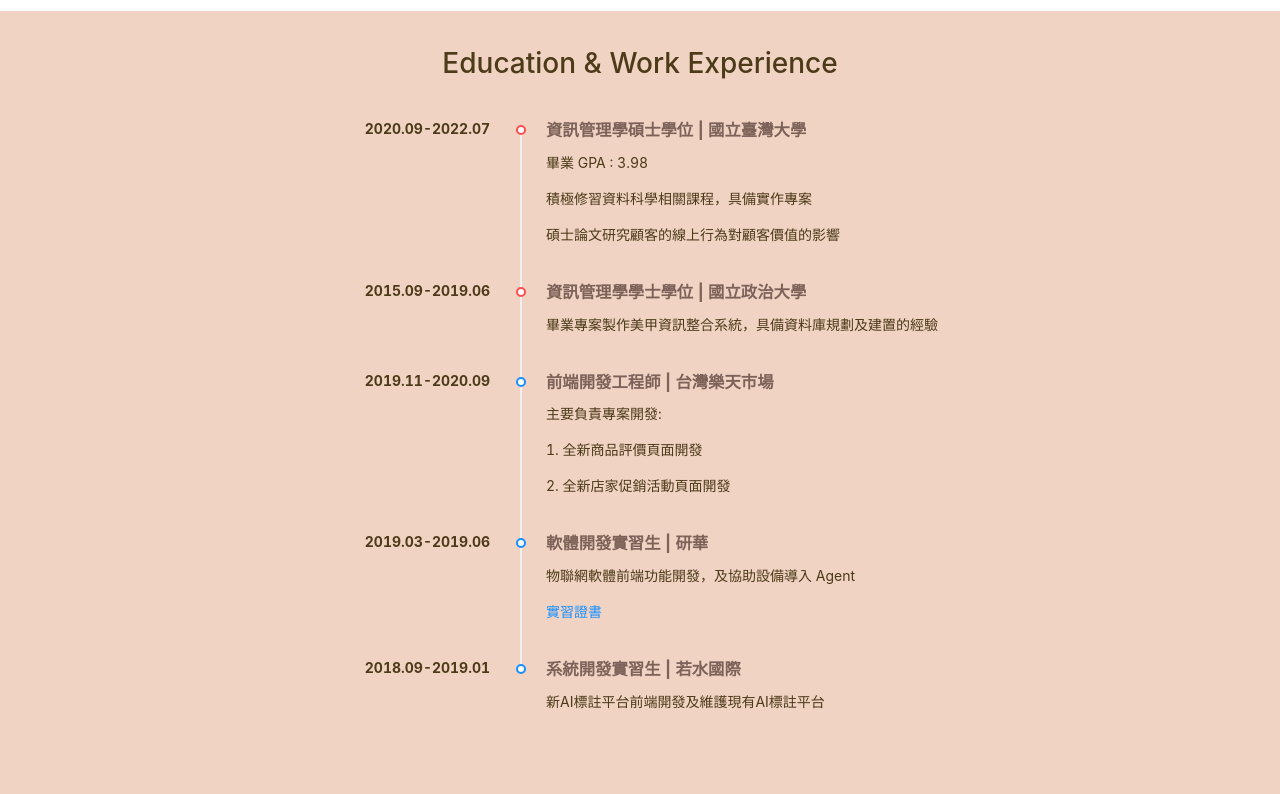
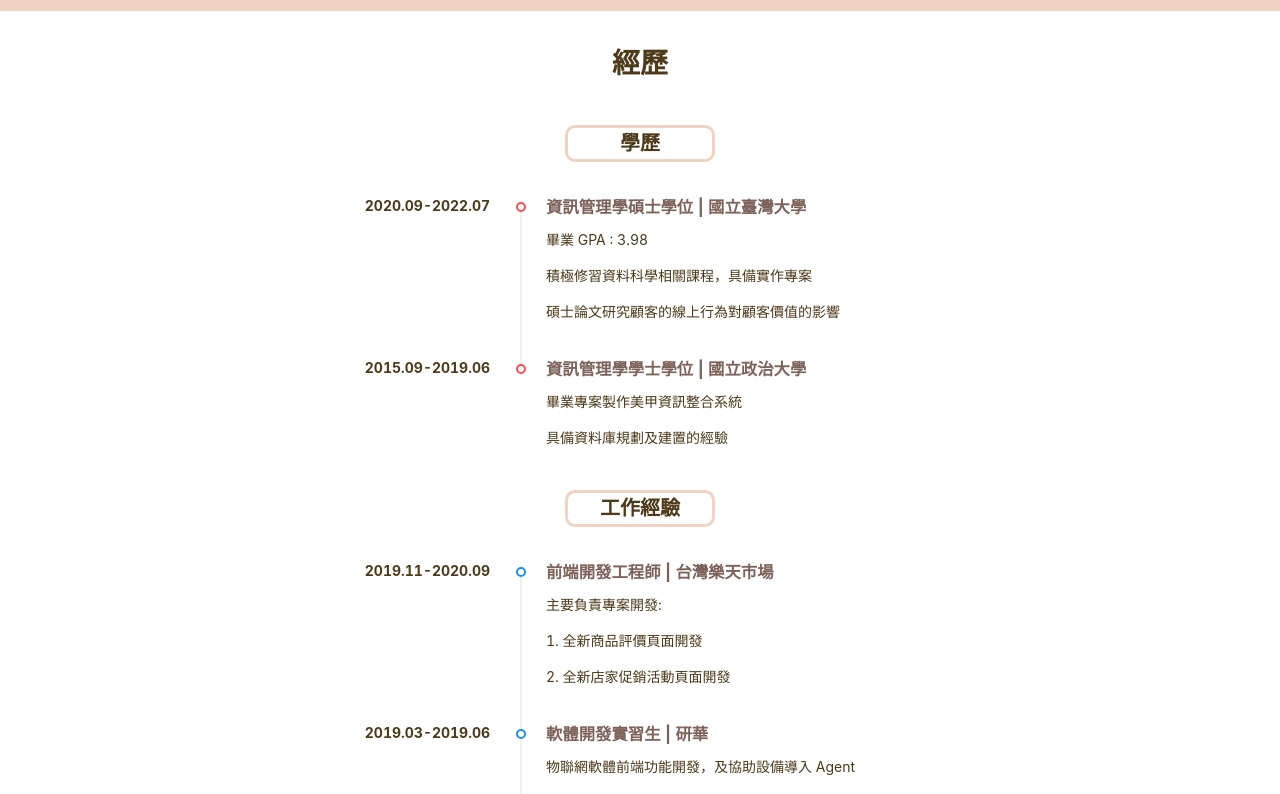
Before and after one commit to HsinShan/Portfolio-Blog, a React (Create React App) app: page / in a window 1280 px wide. Shown: the part 600-1394 px from the top of the page. Built offline with nearby package versions, Linux system fonts and the light colour scheme.

Commit message:
Seperate experience components

```diff
--- a/src/assets/style/main/education.scss
+++ b/src/assets/style/main/experience.scss
@@ -1,7 +1,18 @@
 @import "../base";
 
-.education {
+.experience {
     padding: 10px 0;
+
+    .title {
+        font-size: 20px;
+        color: $font-brown;
+        font-weight: bold;
+        width: 150px;
+        margin: 0px auto 40px;
+        border-radius: 10px;
+        border: 3px solid #f0d3c3;
+    }
+
 }
 .ant-timeline.ant-timeline-label .ant-timeline-item-label {
     color: $font-brown;
--- a/src/assets/style/main/index.scss
+++ b/src/assets/style/main/index.scss
@@ -3,10 +3,12 @@
 .block {
     padding: 30px 50px;
     text-align: center;
+    background-color: $page-background;
     img {
         margin: 20px;
     }
     h1 {
+        font-weight: bold;
         margin-bottom: 30px;
     }
     h3 {
@@ -16,5 +18,5 @@
 }
 
 .block2 {
-    background-color: $page-background;
+    background-color: white;
 }
--- a/src/components/main/education.js
+++ b/src/components/main/education.js
@@ -1,10 +1,10 @@
 import React from "react";
 import { Timeline } from "antd";
-import "../../assets/style/main/education.scss";
 
 const Education = () => {
   return (
     <div className="education">
+      <div className="title">學歷</div>
       <Timeline mode="left">
         <Timeline.Item label="2020.09-2022.07" color="red">
           <h3>資訊管理學碩士學位 | 國立臺灣大學</h3>
@@ -14,24 +14,8 @@ const Education = () => {
         </Timeline.Item>
         <Timeline.Item label="2015.09-2019.06" color="red">
           <h3>資訊管理學學士學位 | 國立政治大學</h3>
-          <p>畢業專案製作美甲資訊整合系統，具備資料庫規劃及建置的經驗</p>
-        </Timeline.Item>
-        <Timeline.Item label="2019.11-2020.09" color="blue">
-          <h3>前端開發工程師 | 台灣樂天市場</h3>
-          <p>主要負責專案開發:</p>
-          <p>1. 全新商品評價頁面開發</p>
-          <p>2. 全新店家促銷活動頁面開發</p>
-        </Timeline.Item>
-        <Timeline.Item label="2019.03-2019.06" color="blue">
-          <h3>軟體開發實習生 | 研華</h3>
-          <p> 物聯網軟體前端功能開發，及協助設備導入 Agent</p>
-          <p>
-            <a href="http://bit.ly/31lOjID">實習證書</a>
-          </p>
-        </Timeline.Item>
-        <Timeline.Item label="2018.09-2019.01" color="blue">
-          <h3>系統開發實習生 | 若水國際</h3>
-          <p>新AI標註平台前端開發及維護現有AI標註平台</p>
+          <p>畢業專案製作美甲資訊整合系統</p>
+          <p>具備資料庫規劃及建置的經驗</p>
         </Timeline.Item>
       </Timeline>
     </div>
--- /dev/null
+++ b/src/components/main/experience.js
@@ -0,0 +1,14 @@
+import React from "react";
+import Education from "./education";
+import Work from "./work";
+import "../../assets/style/main/experience.scss";
+
+const Experience = () => {
+  return (
+    <div className="experience">
+      <Education />
+      <Work />
+    </div>
+  );
+};
+export default Experience;
--- /dev/null
+++ b/src/components/main/work.js
@@ -0,0 +1,30 @@
+import React from "react";
+import { Timeline } from "antd";
+
+const Work = () => {
+  return (
+    <div className="work">
+      <div className="title">工作經驗</div>
+      <Timeline mode="left">
+        <Timeline.Item label="2019.11-2020.09" color="blue">
+          <h3>前端開發工程師 | 台灣樂天市場</h3>
+          <p>主要負責專案開發:</p>
+          <p>1. 全新商品評價頁面開發</p>
+          <p>2. 全新店家促銷活動頁面開發</p>
+        </Timeline.Item>
+        <Timeline.Item label="2019.03-2019.06" color="blue">
+          <h3>軟體開發實習生 | 研華</h3>
+          <p> 物聯網軟體前端功能開發，及協助設備導入 Agent</p>
+          <p>
+            <a href="http://bit.ly/31lOjID">實習證書</a>
+          </p>
+        </Timeline.Item>
+        <Timeline.Item label="2018.09-2019.01" color="blue">
+          <h3>系統開發實習生 | 若水國際</h3>
+          <p>新AI標註平台前端開發及維護現有AI標註平台</p>
+        </Timeline.Item>
+      </Timeline>
+    </div>
+  );
+};
+export default Work;
--- a/src/pages/main.js
+++ b/src/pages/main.js
@@ -1,6 +1,6 @@
 import React from "react";
 import Title from "../components/main/title";
-import Education from "../components/main/education";
+import Experience from "../components/main/experience";
 import Language from "../components/main/language";
 import "../assets/style/main/index.scss";
 
@@ -11,8 +11,8 @@ const Main = () => {
         <Title />
       </div>
       <div className="block block2">
-        <h1>Education & Work Experience</h1>
-        <Education />
+        <h1>經歷</h1>
+        <Experience />
       </div>
       <div className="block">
         <Language />
```
